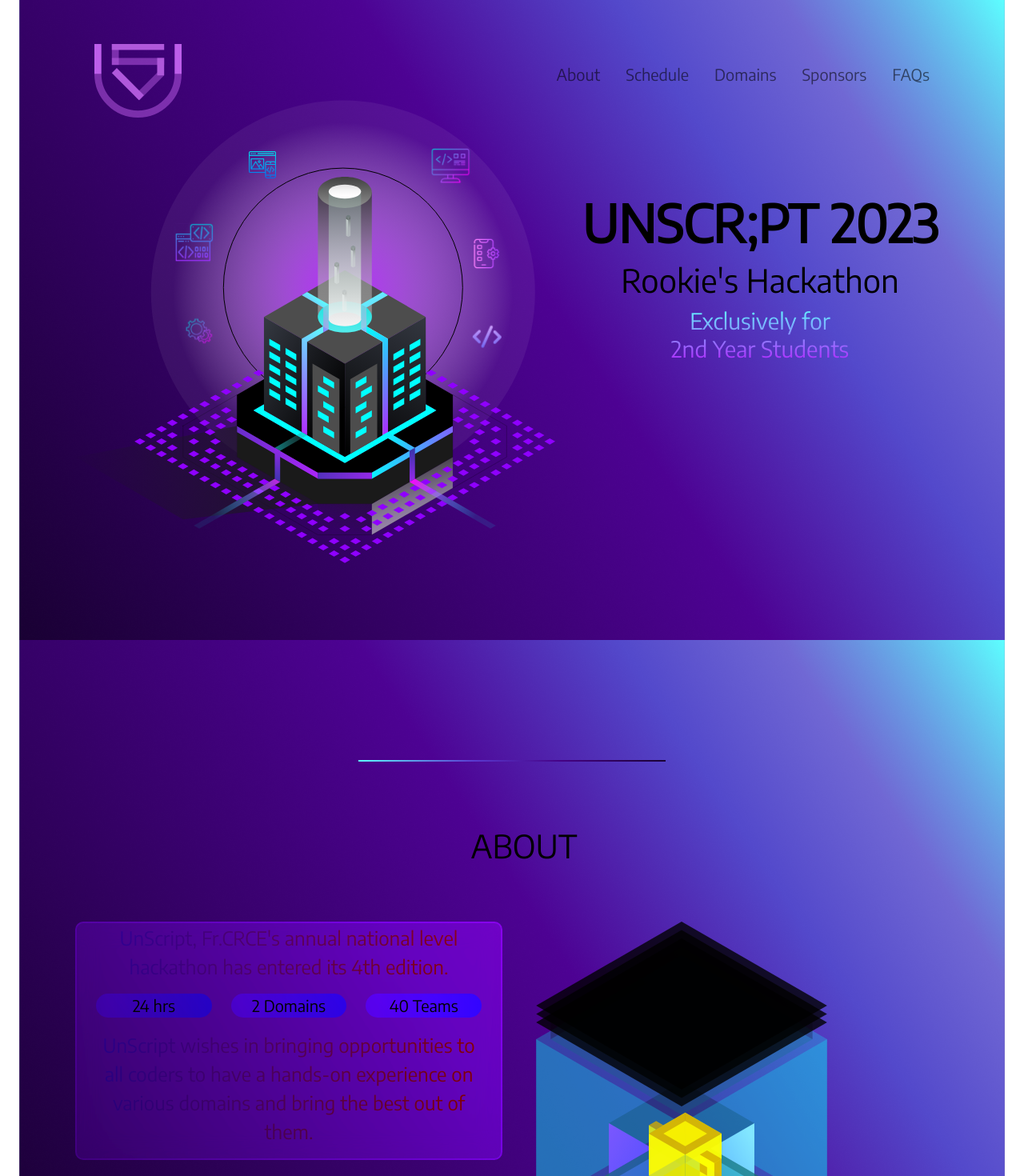
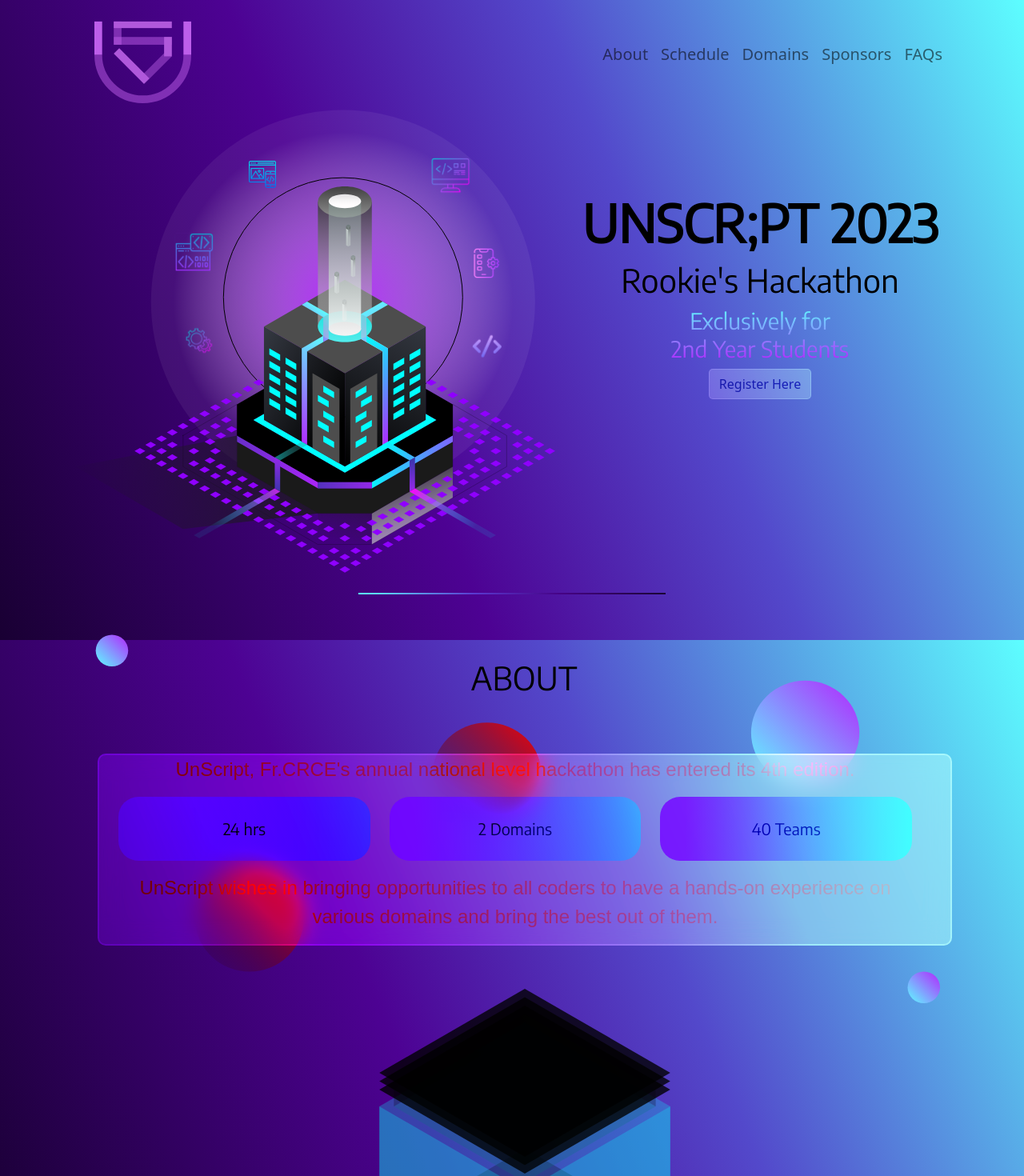
Before and after one commit to Elvis-Dodti/ush, a React (Create React App) app: page / in a window 1280 px wide. Shown: the top 1470 px of the page at 80% size. Built offline with nearby package versions, Linux system fonts and the light colour scheme; some icons are missing.

Commit message:
v1-update3

```diff
--- a/src/App.css
+++ b/src/App.css
@@ -1,5 +1,5 @@
 .App {
-  background-image: url("./resources/appbg.svg");
+  background: linear-gradient(247.13deg, #5DFEFF 0%, #5349CB 37.46%, #4D0293 61.77%, #190033 100%);
   background-attachment:fixed;
   background-position: center fixed;
   background-repeat: no-repeat;
--- a/src/components/about.css
+++ b/src/components/about.css
@@ -2,6 +2,7 @@
     position: relative;
     /* height: 100vh; */
     margin: 10px;
+    padding-bottom: 2%;
 }
 #about h1{
     color: #000;
@@ -13,7 +14,12 @@
     padding-bottom: 5%;
 
 }
-
+.parta{
+    background-image: url('../resources/aboutbg.svg');
+    background-position: center fixed;
+    background-repeat: no-repeat;
+    background-size: cover;
+}
 .about_info{
     height: 100%;
     width: 100%;
@@ -30,13 +36,13 @@
 }
 
 .about_text{
-    background: linear-gradient(277.03deg, #FF0000 5.42%, #7400E0 101.79%);
+    background: linear-gradient(92.14deg, #FF0000 -29.01%, #FEE824 153.54%);
     -webkit-background-clip: text;
     -webkit-text-fill-color: transparent;
     background-clip: none;
     text-align: center;
-    font-family: 'Encode Sans';
-    font-weight: 100;
+    font-family: 'Roboto Mono', sans-serif;
+    font-weight: 400;
 }
 
 .seca{
@@ -57,9 +63,16 @@
 
 .info_text {
     font-size: 20px;
+    padding: 25px;
     border-radius: 25px;
     color: #000;
     background: linear-gradient(90deg, #B324FE 10%, #5DFEFF 100%);
     text-align: center;
     font-family: 'Encode Sans';
 }
+
+.sideim{
+    display: flex;
+    justify-content: center;
+    margin: auto;
+}
--- a/src/components/about.js
+++ b/src/components/about.js
@@ -13,16 +13,15 @@ import bgb from '../resources/layer5.svg'
 
 function AboutUs() {
     return (
-        <section id="about">
+        <section id="about"  className="parta">
 
             <Container>
                 <Row><h1>ABOUT</h1></Row>
-                <Row>
-                <Col className="w-50">
+                <Row  className=" align-items-center list-inline mx-auto">
+                <Col md={12} className="w-40 list-inline-item mx-3">
                     <div className='seca'>
                         <Container className='about_info col-md-8 center w-100'>
-
-                            <Row className='text-justify ml-3 mr-3'>
+                            <Row className="align-items-center"><Row className='text-justify ml-3 mr-3'>
                                 <p className='about_text'>UnScript, Fr.CRCE's annual national level hackathon has entered its 4th edition.</p>
                             </Row>
                             <Row>
@@ -33,13 +32,14 @@ function AboutUs() {
                             <Row className='text-justify ml-3 mr-3'>
                                 <p className='about_text'>UnScript wishes in bringing opportunities to all coders to have a
                                     hands-on experience on various domains and bring the best out of them. </p>
-                            </Row>
+                            </Row></Row>
+
 
                         </Container>
 
                     </div>
                 </Col>
-                <Col className="sideim w-50">
+                <Col md={12} className="sideim list-inline-item mx-3 w-40">
                     <img src={bgb} alt='' />
                 </Col>
                 </Row>
--- a/src/components/intro.css
+++ b/src/components/intro.css
@@ -1,9 +1,16 @@
 #intro{
-    height: 100vh;
     margin-bottom: 25px;
 
 }
-
+.backdropa{
+    position: relative;
+    top: 10%;
+    width: 100%;
+    height: 100%;
+    background-image: url('../resources/backdropa.svg');
+    background-repeat: no-repeat;
+    background-size: 40%;
+}
 .infobox{
     position: absolute;
     top: 30%;
@@ -42,3 +49,10 @@
     -webkit-text-fill-color: transparent;
     background-clip: text;
 }
+
+.reg{
+    background: rgba(217, 217, 217, 0.57);
+    border: 1px solid rgba(227, 227, 227, 0.65);
+    mix-blend-mode: overlay;
+    border-radius: 5px;
+}
--- a/src/components/intro.js
+++ b/src/components/intro.js
@@ -1,5 +1,5 @@
 import React from 'react'
-import Row from 'react-bootstrap/Row';
+// import Row from 'react-bootstrap/Row';
 import fbg from '../resources/backdropa.svg'
 import Col from 'react-bootstrap/Col';
 import Container from 'react-bootstrap/Container';
@@ -19,6 +19,7 @@ function Intro() {
                     <h1>UNSCR;PT 2023</h1>
                     <h2>Rookie's Hackathon</h2>
                     <h3>Exclusively for <br/> 2nd Year Students</h3>
+                    <button type="button" className="reg btn btn-outline-dark">Register Here</button>
                 </div>
                 </Col>
 
--- a/src/components/navbar.css
+++ b/src/components/navbar.css
@@ -1,7 +1,7 @@
-.navbar{
+.navbartop{
     top:30px;
     font-family: 'Encode Sans';
     font-style: normal;
     font-weight: 400;
-    font-size: 28px;
+    font-size: 1.5rem;
 }
--- a/src/components/navbar.js
+++ b/src/components/navbar.js
@@ -10,8 +10,9 @@ import './navbar.css'
 function TopNav() {
     return (
         <>
-            <Navbar className="navbar navbar-expand-lg navbar-light" variant="light">
-                <Container>
+            <Navbar className="navtop navbar navbar-expand-lg navbar-light" variant="light">
+                <Container className="container-fluid">
+                <Navbar.Toggle aria-controls="basic-navbar-nav" />
                     <Container>
                         <Navbar.Brand href="#home"><img
                             src={logo}
@@ -20,14 +21,16 @@ function TopNav() {
                             className="d-inline-block align-top"
                             alt="React Bootstrap logo"
                         /></Navbar.Brand>
+
                     </Container>
-                    <Nav className="ms-auto">
-                        <Nav.Link href="#about" className="me-3 fs-5">About</Nav.Link>
-                        <Nav.Link href="#timeline" className="me-3 fs-5">Schedule</Nav.Link>
-                        <Nav.Link href="#domains" className="me-3 fs-5">Domains</Nav.Link>
-                        <Nav.Link href="#sponsors" className="me-3 fs-5">Sponsors</Nav.Link>
-                        <Nav.Link href="#faq" className="me-3 fs-5">FAQs</Nav.Link>
-                    </Nav>
+                    <Navbar.Collapse><Nav className="me-auto">
+                        <Nav.Link href="#about" className="me-auto fs-5">About</Nav.Link>
+                        <Nav.Link href="#timeline" className="me-auto fs-5">Schedule</Nav.Link>
+                        <Nav.Link href="#domains" className="me-auto fs-5">Domains</Nav.Link>
+                        <Nav.Link href="#sponsors" className="me-auto fs-5">Sponsors</Nav.Link>
+                        <Nav.Link href="#faq" className="me-auto fs-5">FAQs</Nav.Link>
+                    </Nav></Navbar.Collapse>
+
                 </Container>
             </Navbar>
         </>
```
Also changed, not shown: src/resources/aboutbg.svg (added), src/resources/appbg.svg (deleted). Lines whose indentation alone changed are shown as unchanged.
